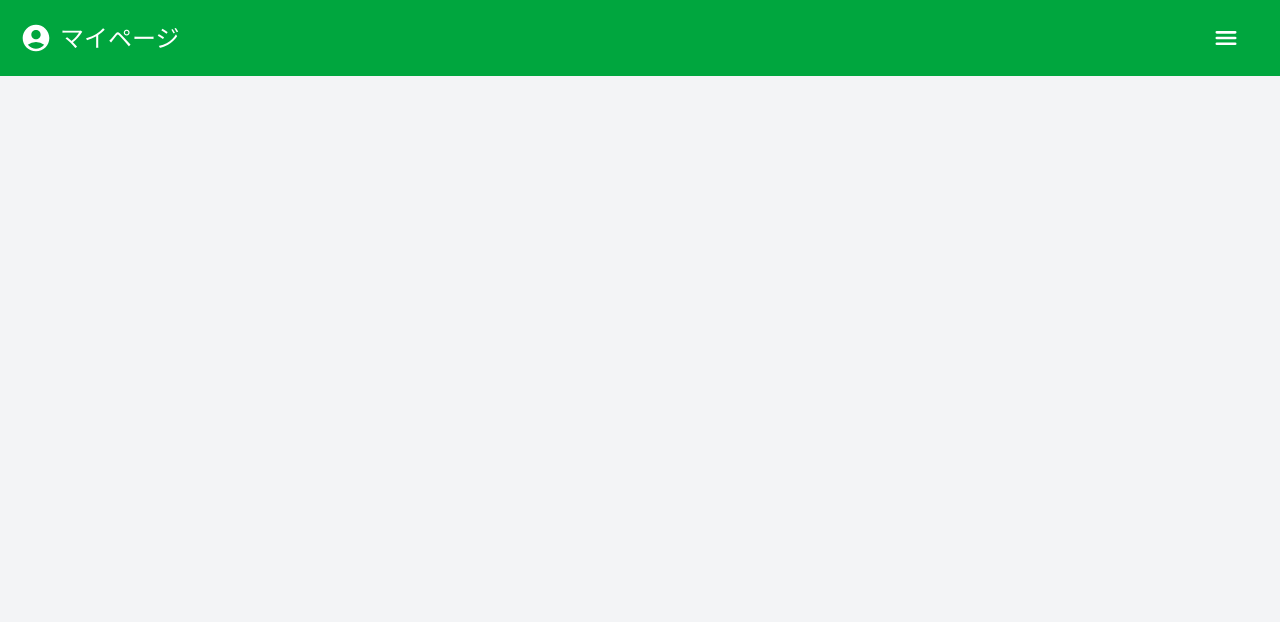
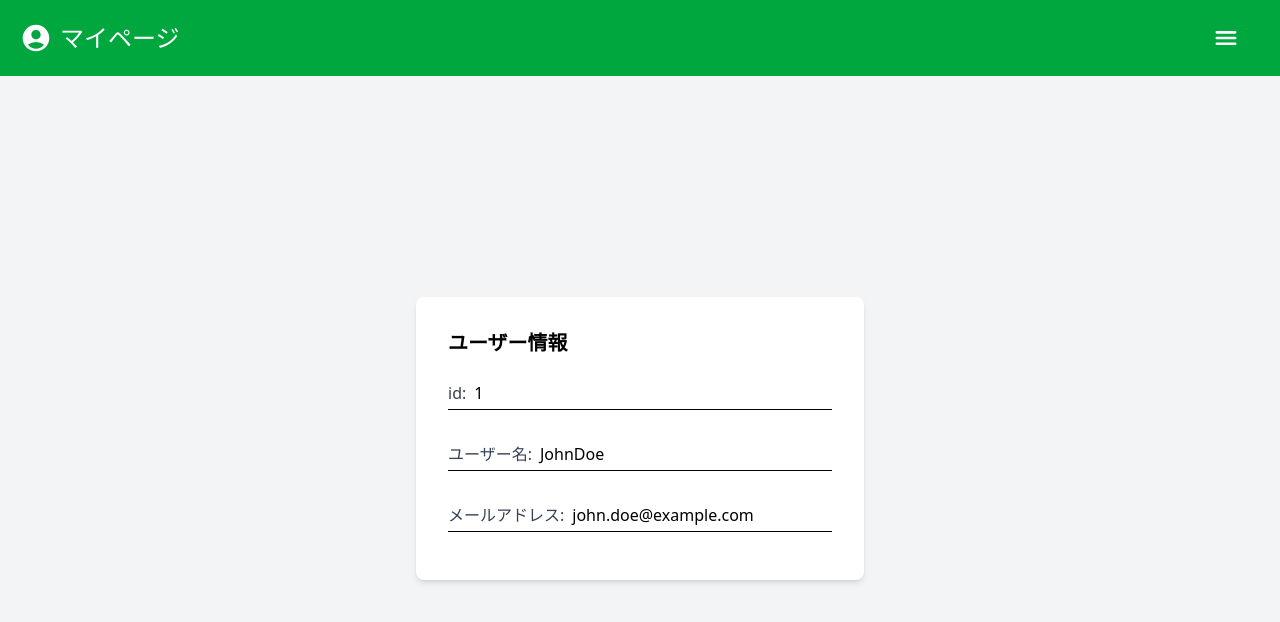
Before and after one commit to rikuyu/book-app-java, a React (Vite) app in the folder frontend/: page /mypage in a window 1280 px wide. Shown: the top 622 px of the page. Built offline with nearby package versions, Linux system fonts and the light colour scheme.

Commit message:
MyPage Layout

```diff
--- a/frontend/src/components/Login.tsx
+++ b/frontend/src/components/Login.tsx
@@ -2,13 +2,13 @@ import {Link, useNavigate} from "react-router-dom";
 import {useState} from "react";
 
 function Login() {
-    const [username, setUsername] = useState("test");
+    const [id, setId] = useState("1");
     const [password, setPassword] = useState("pw");
     const navigate = useNavigate();
 
     const handleLogin = () => {
-        if (!username || !password) {
-            alert("ユーザーネームとパスワードを入力してください。");
+        if (!id || !password) {
+            alert("ユーザーIDとパスワードを入力してください。");
             return;
         }
 
@@ -17,7 +17,7 @@ function Login() {
             headers: {
                 "Content-Type": "application/json",
             },
-            body: JSON.stringify({username, password}),
+            body: JSON.stringify({id, password}),
             credentials: "include",
         })
             .then(response => {
@@ -27,8 +27,8 @@ function Login() {
                 console.log("Login Success");
                 navigate("/book");
             })
-            .catch(() => {
-                console.error("Login Error");
+            .catch((error) => {
+                console.error(error);
                 alert("ログイン失敗");
             });
     };
@@ -40,9 +40,9 @@ function Login() {
                 <h1 className="text-2xl font-bold">Login Page</h1>
                 <input
                     type="text"
-                    placeholder="ユーザーネーム"
-                    value={username}
-                    onChange={(e) => setUsername(e.target.value)}
+                    placeholder="ユーザーID"
+                    value={id}
+                    onChange={(e) => setId(e.target.value)}
                     className="w-80 px-4 py-2 border rounded-lg focus:outline-none focus:ring-2 ring-green-200"
                 />
                 <input
--- a/frontend/src/components/MyPage.tsx
+++ b/frontend/src/components/MyPage.tsx
@@ -1,17 +1,23 @@
-import {useState} from "react";
-import {IoMenu} from "react-icons/io5";
-import {MdAccountCircle} from "react-icons/md";
-import {Link} from "react-router-dom";
+import {useState} from 'react';
+import {MdAccountCircle} from 'react-icons/md';
+import {IoMenu} from 'react-icons/io5';
+import {Link} from 'react-router-dom';
 
 function MyPage() {
     const [menuOpen, setMenuOpen] = useState(false);
     const toggleMenu = () => setMenuOpen(!menuOpen);
 
+    const [userData] = useState({
+        id: 1,
+        username: 'JohnDoe',
+        email: 'john.doe@example.com',
+    });
+
     return (
-        <div className="min-h-screen bg-gray-100">
+        <div className="min-h-screen bg-gray-100 flex flex-col">
             <header className="bg-green-600 text-white py-4 flex justify-between items-center px-5">
                 <div className="flex items-center">
-                    <MdAccountCircle className="text-white w-8 h-8 mr-2"/>
+                    <MdAccountCircle className="text-white w-8 h-8 mr-2" />
                     <h1 className="text-2xl font-medium text-left">マイページ</h1>
                 </div>
                 <div className="relative">
@@ -19,7 +25,7 @@ function MyPage() {
                         onClick={toggleMenu}
                         className="p-2 text-white rounded-full focus:outline-none"
                     >
-                        <IoMenu className="text-white mx-3 w-7 h-7"/>
+                        <IoMenu className="text-white mx-3 w-7 h-7" />
                     </button>
                     {menuOpen && (
                         <div className="absolute right-0 mt-2 w-48 bg-white rounded shadow-lg z-10">
@@ -39,7 +45,26 @@ function MyPage() {
                     )}
                 </div>
             </header>
+
+            <main className="flex-grow flex items-center justify-center">
+                <div className="bg-white p-8 rounded-lg shadow-md max-w-md w-full">
+                    <h2 className="text-xl font-bold mb-6">ユーザー情報</h2>
+                    <div className="mb-8 border-b pb-1 border-black">
+                        <span className="font-medium text-gray-700">id:</span>
+                        <span className="ml-2">{userData.id}</span>
+                    </div>
+                    <div className="mb-8 border-b pb-1 border-black">
+                        <span className="font-medium text-gray-700">ユーザー名:</span>
+                        <span className="ml-2">{userData.username}</span>
+                    </div>
+                    <div className="mb-4 border-b pb-1 border-black">
+                        <span className="font-medium text-gray-700">メールアドレス:</span>
+                        <span className="ml-2">{userData.email}</span>
+                    </div>
+                </div>
+            </main>
         </div>
+
     );
 }
 
```
Also changed, not shown: 1 other file (tests, documents, lock files or other folders).
